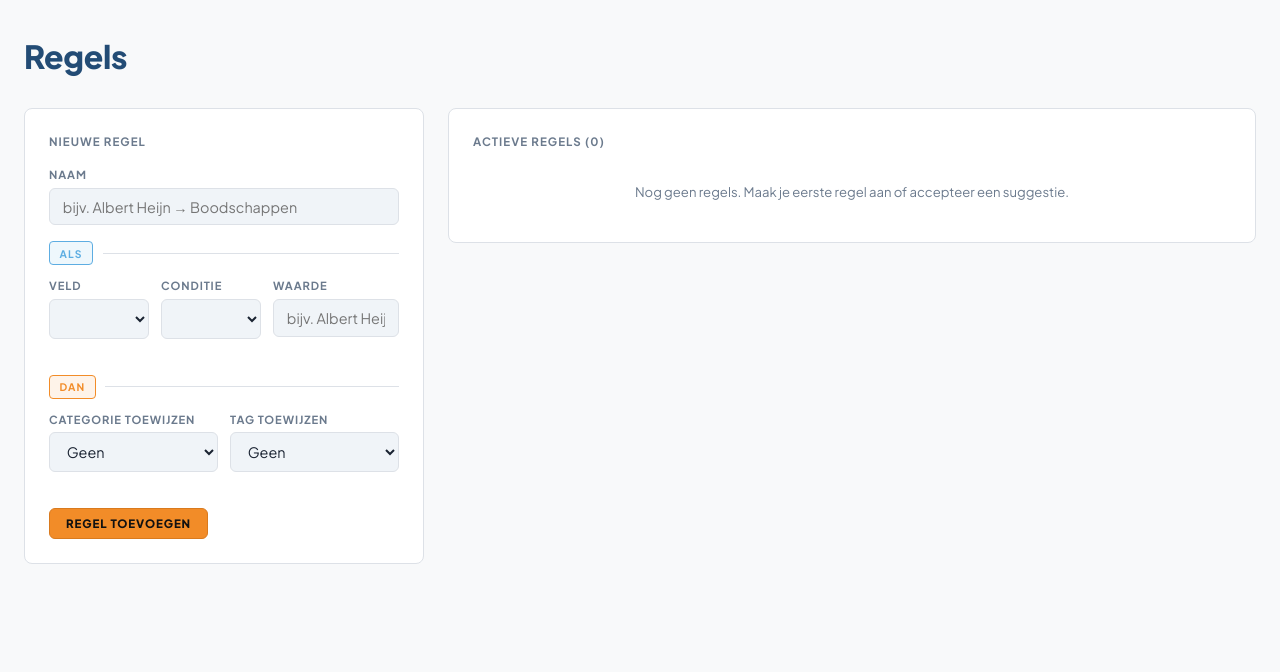
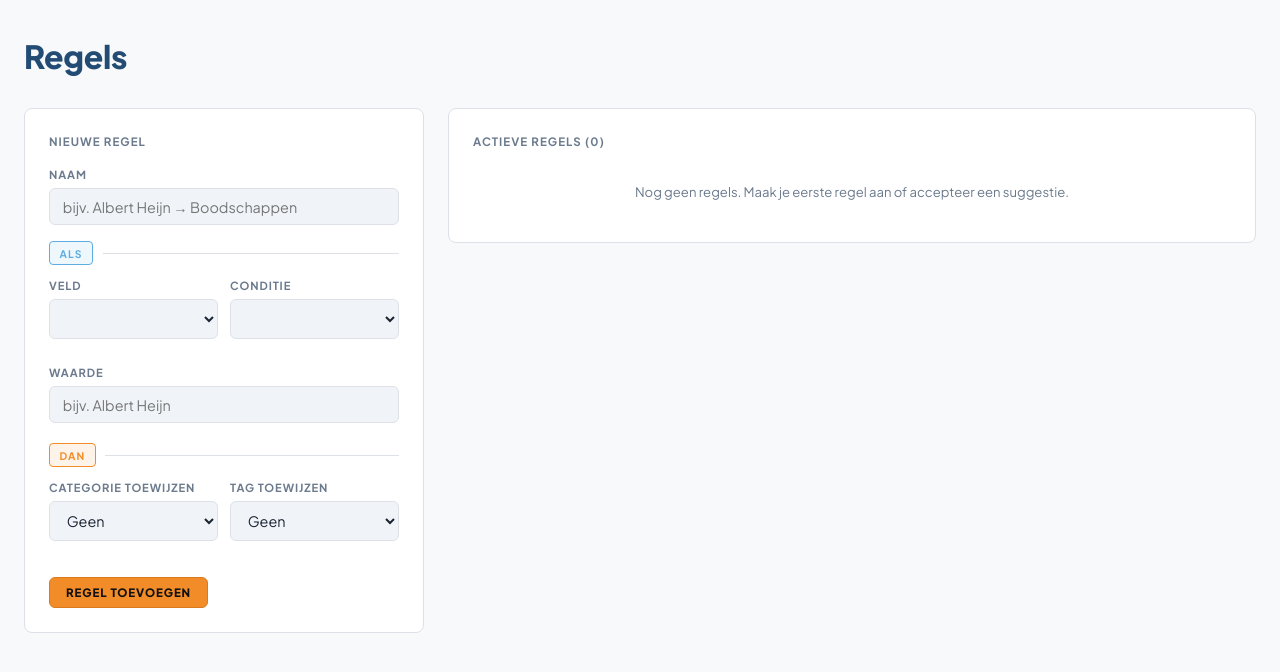
Before and after one commit to gjagils/checkthepockets, a FastAPI app: template app/templates/rules/list.html in a window 1280 px wide. Shown: the top 672 px of the page. Run offline with FastAPI, Linux system fonts and the light colour scheme; the template is opened without the code that fills it, so the values that code supplies are empty.

Commit message:
fix: bigger nav logo, text closer, rules form 2-row layout, favicon cache-bust

```diff
--- a/app/static/css/style.css
+++ b/app/static/css/style.css
@@ -179,10 +179,10 @@ a:hover { color: var(--sky-dark); }
 
 /* When sub-nav exists, brand column spans both bars */
 .navbar-wrapper:has(.nav-sub) .nav-main {
-    padding-left: 254px;
+    padding-left: 270px;
 }
 .navbar-wrapper:has(.nav-sub) .nav-sub {
-    padding-left: 254px;
+    padding-left: 270px;
     min-height: 40px;
 }
 
@@ -221,7 +221,7 @@ a:hover { color: var(--sky-dark); }
     position: absolute;
     top: 0;
     left: 0;
-    width: 244px;
+    width: 260px;
     height: 92px; /* 52px + 40px */
     padding: 0 1.1rem;
     z-index: 101;
@@ -230,17 +230,17 @@ a:hover { color: var(--sky-dark); }
     flex-direction: row;
     align-items: center;
     justify-content: flex-start;
-    gap: 0.7rem;
+    gap: 0.35rem;
 }
 .navbar-wrapper:has(.nav-sub) .nav-brand img {
-    height: 56px;
+    height: 70px;
     flex-shrink: 0;
 }
 .navbar-wrapper:has(.nav-sub) .brand-text {
-    line-height: 1.08;
+    line-height: 1.06;
 }
 .navbar-wrapper:has(.nav-sub) .brand-line {
-    font-size: 1.05rem;
+    font-size: 1.1rem;
     letter-spacing: 0.07em;
 }
 
--- a/app/templates/base.html
+++ b/app/templates/base.html
@@ -4,9 +4,9 @@
     <meta charset="UTF-8">
     <meta name="viewport" content="width=device-width, initial-scale=1.0">
     <title>{% block title %}Check The Pockets{% endblock %}</title>
-    <link rel="icon" type="image/png" sizes="32x32" href="/static/favicon-32.png">
-    <link rel="icon" type="image/png" sizes="16x16" href="/static/favicon-16.png">
-    <link rel="apple-touch-icon" href="/static/favicon.png">
+    <link rel="icon" type="image/png" sizes="32x32" href="/static/favicon-32.png?v={{ request.state.asset_version }}">
+    <link rel="icon" type="image/png" sizes="16x16" href="/static/favicon-16.png?v={{ request.state.asset_version }}">
+    <link rel="apple-touch-icon" href="/static/favicon.png?v={{ request.state.asset_version }}">
     <link rel="stylesheet" href="/static/css/style.css?v={{ request.state.asset_version }}">
     <script>
         /* Apply saved theme before render to prevent flash */
--- a/app/templates/rules/list.html
+++ b/app/templates/rules/list.html
@@ -62,7 +62,7 @@
                     <span class="rule-section-badge badge-if">Als</span>
                     <span class="rule-section-line"></span>
                 </div>
-                <div class="rule-condition">
+                <div class="rule-condition" style="margin-bottom:0.6rem;">
                     <div class="form-group">
                         <label for="match_field">Veld</label>
                         <select name="match_field" id="match_field">
@@ -79,12 +79,12 @@
                             {% endfor %}
                         </select>
                     </div>
-                    <div class="form-group" style="flex:2;">
+                </div>
+                <div class="form-group">
                     <label for="match_value">Waarde</label>
                     <input type="text" id="match_value" name="match_value" required
                            placeholder="bijv. Albert Heijn"
                            value="{{ prefill.match_value if prefill else '' }}">
-                    </div>
                 </div>
                 <input type="hidden" name="amount_min" value="">
                 <input type="hidden" name="amount_max" value="">
@@ -214,7 +214,7 @@
                             <span class="rule-section-badge badge-if">Als</span>
                             <span class="rule-section-line"></span>
                         </div>
-                        <div class="rule-condition" style="margin-bottom:0.75rem;">
+                        <div class="rule-condition" style="margin-bottom:0.6rem;">
                             <div class="form-group">
                                 <label>Veld</label>
                                 <select name="match_field">
@@ -231,10 +231,10 @@
                                     {% endfor %}
                                 </select>
                             </div>
-                            <div class="form-group" style="flex:2;">
+                        </div>
+                        <div class="form-group" style="margin-bottom:0.75rem;">
                             <label>Waarde</label>
                             <input type="text" name="match_value" value="{{ rule.match_value }}" required>
-                            </div>
                         </div>
                         <input type="hidden" name="amount_min" value="{{ '%.2f'|format(rule.amount_min) if rule.amount_min is not none else '' }}">
                         <input type="hidden" name="amount_max" value="{{ '%.2f'|format(rule.amount_max) if rule.amount_max is not none else '' }}">
```
Lines whose indentation alone changed are shown as unchanged.
